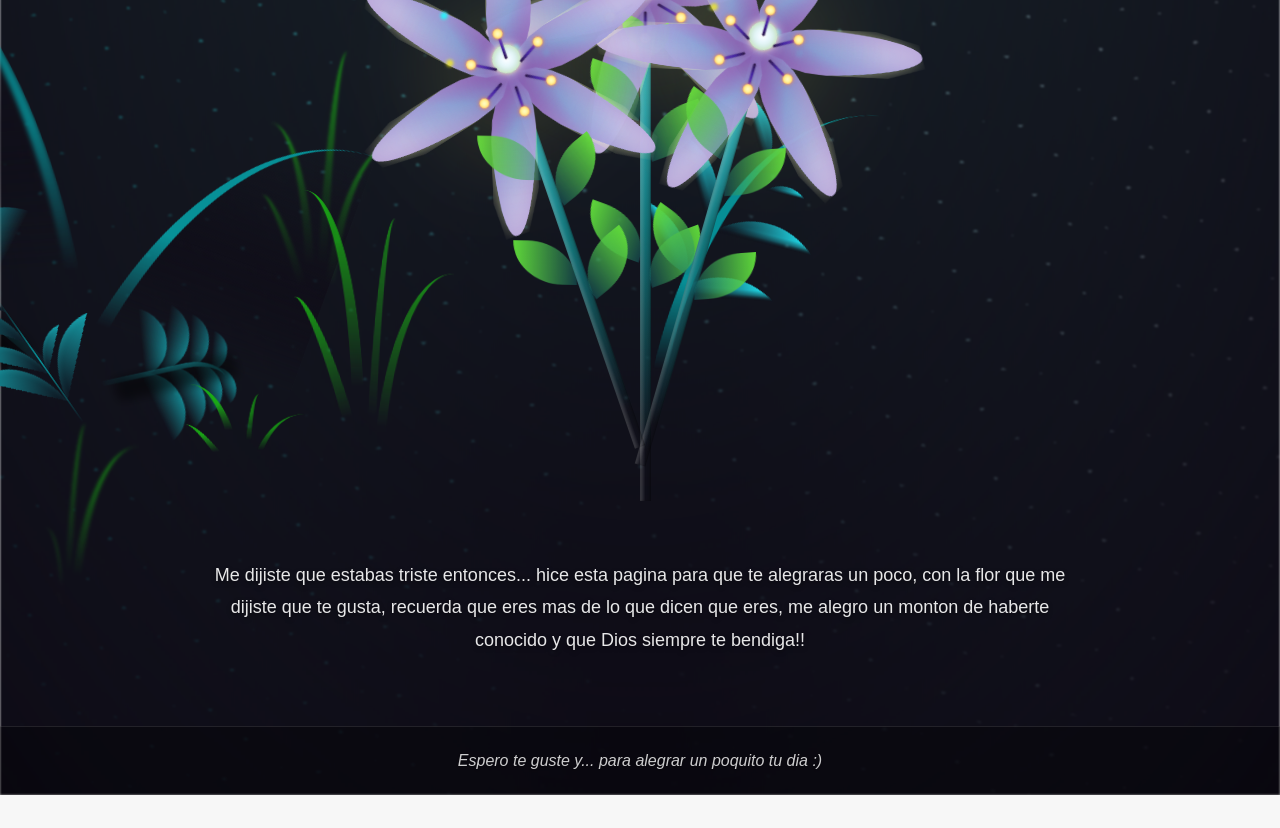
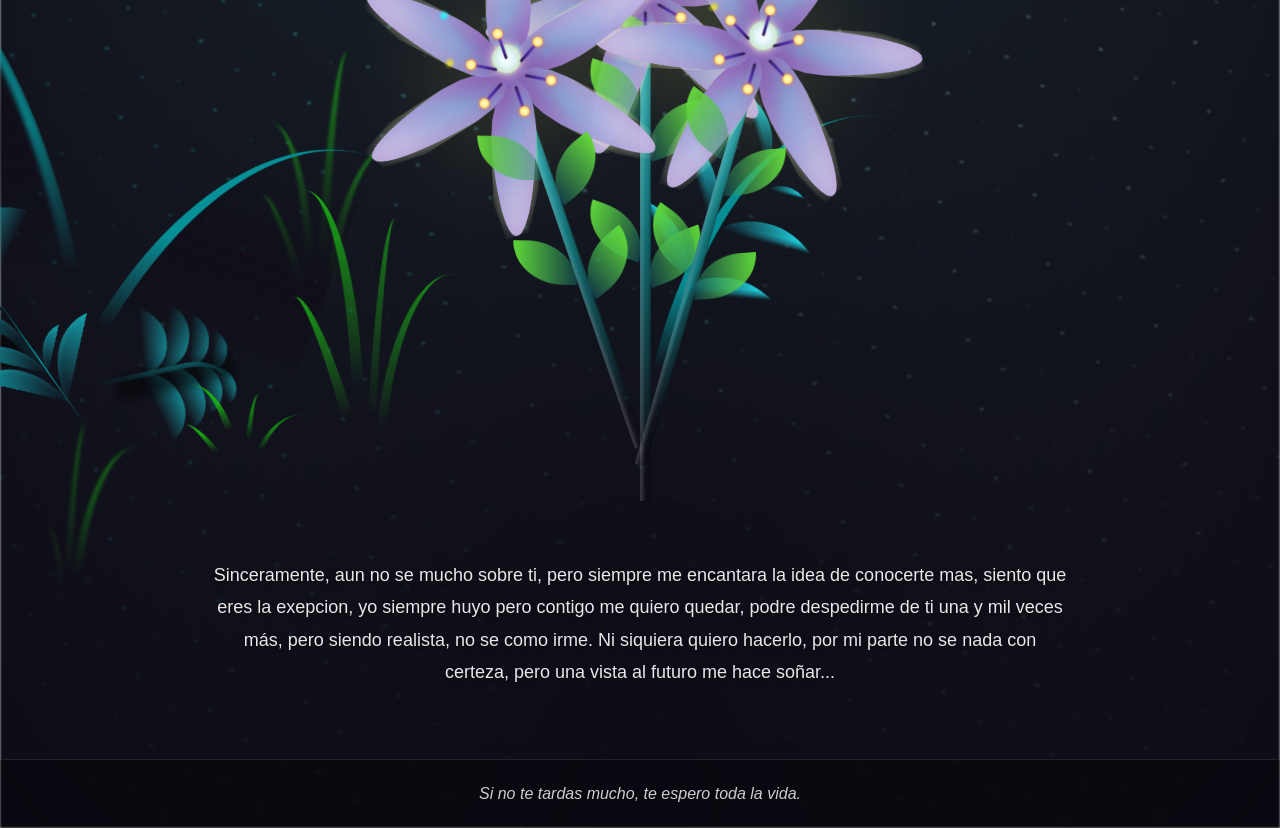
Before and after one commit to JGabo17/Lirios-, a plain HTML site: page flower.html in a window 1280 px wide. Shown: the part 143-971 px from the top of the page. Before the commit the page ends 938 px from the top, so only its background shows below. Drawn offline with Linux system fonts and the light colour scheme.

Commit message:
Update flower.html

```diff
--- a/flower.html
+++ b/flower.html
@@ -335,13 +335,14 @@
   </div>
 
   <div class="flower-text">
-    <p>Me dijiste que estabas triste entonces... hice esta pagina para que te alegraras un poco, con la flor que me
-      dijiste que te gusta, recuerda que eres mas de lo que dicen que eres, me alegro un monton de haberte conocido y
-      que Dios siempre te bendiga!! </p>
+    <p>Sinceramente, aun no se mucho sobre ti, pero siempre me encantara la idea de conocerte mas, siento que eres la
+      exepcion, yo siempre huyo pero contigo me quiero quedar, podre despedirme de ti una y mil veces más, pero siendo
+      realista, no se como irme. Ni siquiera quiero hacerlo, por mi parte no se nada con certeza, pero una vista al
+      futuro me hace soñar...</p>
   </div>
 
   <footer class="footer-text">
-    <p>Espero te guste y... para alegrar un poquito tu dia :)</p>
+    <p>Si no te tardas mucho, te espero toda la vida.</p>
   </footer>
 
   <script src="anim.js"></script>
```
